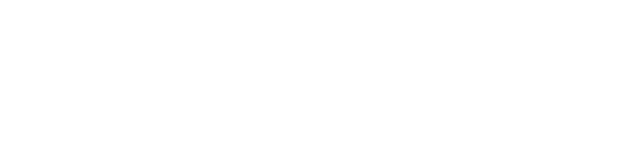
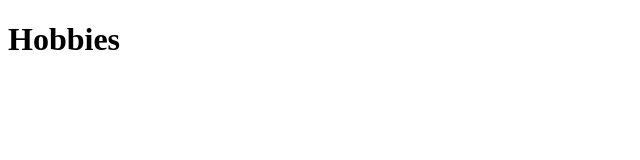
Before and after one commit to ghiemax0017/portfolio, a plain HTML site: page public/hobbies.html in a window 1280 px wide. Shown: the whole page, without its empty margins (0-640 px from the left). Drawn offline with Linux system fonts and the light colour scheme.

Commit message:
Update hobbies.html

```diff
--- a/public/hobbies.html
+++ b/public/hobbies.html
@@ -3,9 +3,10 @@
 <head>
     <meta charset="UTF-8">
     <meta name="viewport" content="width=device-width, initial-scale=1.0">
-    <title>Document</title>
+    <title>Hobbies</title>
 </head>
 <body>
+    <h1>Hobbies</h1>
 
 </body>
 </html>
```
